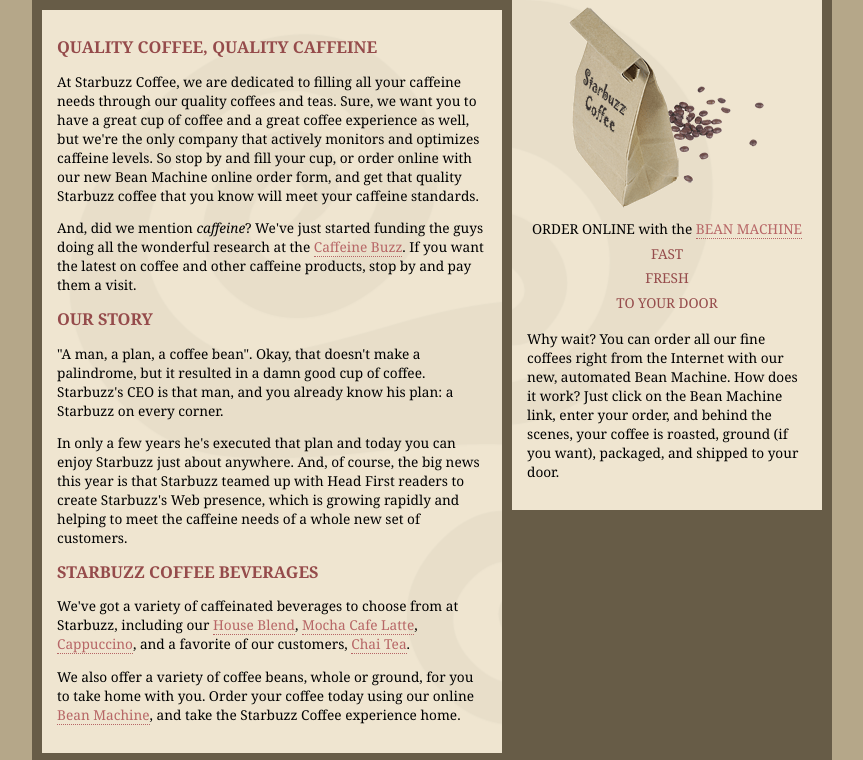
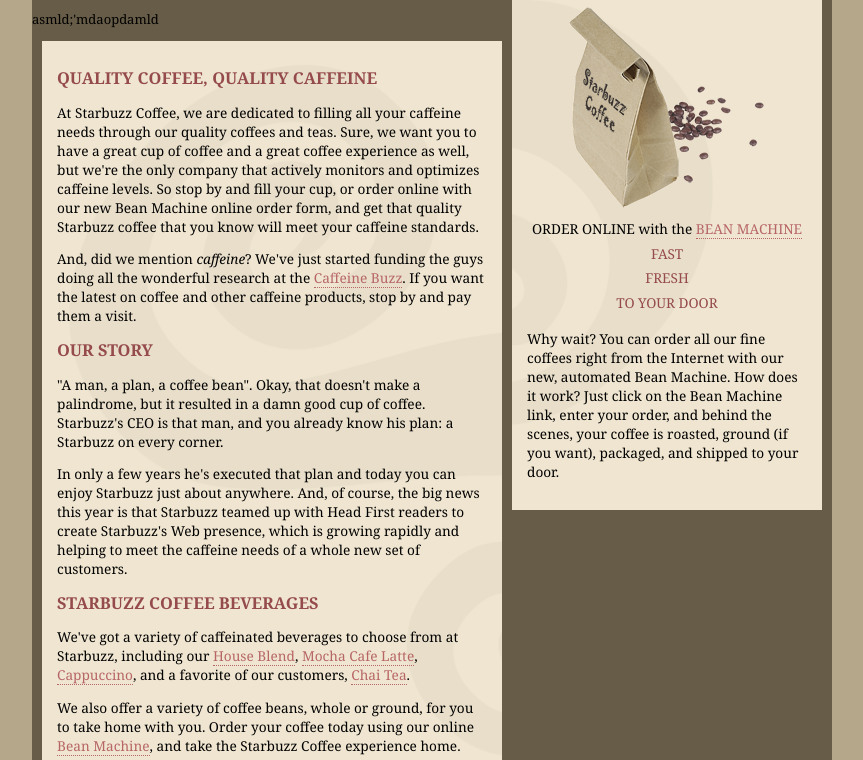
Before and after one commit to ZHJ-Jessie/Starbuzz, a plain HTML site: page index.html in a window 1280 px wide. Shown: the part 157-917 px from the top of the page, without its empty margins (208-1071 px from the left). Drawn offline with Linux system fonts and the light colour scheme.

Commit message:
4.9juedui dingwei

```diff
--- a/index.html
+++ b/index.html
@@ -38,7 +38,9 @@
       <p>
         nknsdlfnamaslkenfdanws
       </p>
-
+      <div class="sss">
+        <p>asmld;'mdaopdamld</p>
+      </div>
     </div>
     <div id="main">
       <h1>QUALITY COFFEE, QUALITY CAFFEINE</h1>
```
